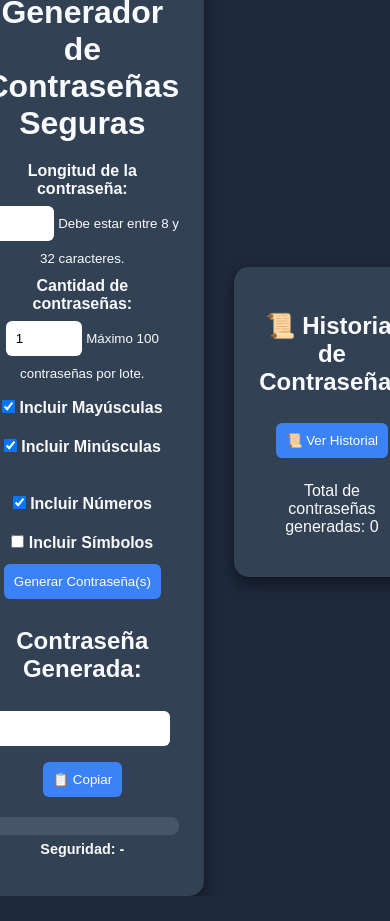
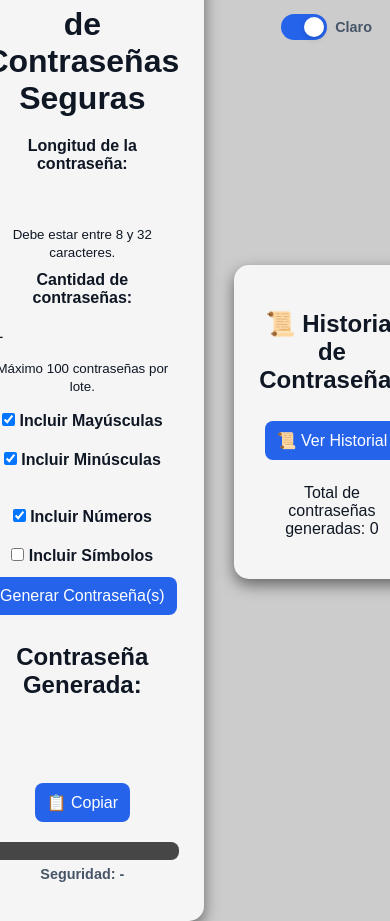
Before and after one commit to omarpiero/ProyectoUniversidad, a plain HTML site: page generador_v1.4/index.html in a window 390 px wide. Shown: the top 921 px of the page. Before the commit the page ends 896 px from the top, so only its background shows below. Drawn offline with Linux system fonts and the light colour scheme.

Commit message:
Se añadió la funcionalidad de alternar entre el modo claro y oscuro  / Omar Terbullino

```diff
--- a/generador_v1.3/styles.css
+++ /dev/null
@@ -1,124 +0,0 @@
-body {
-  font-family: Arial, sans-serif;
-  background: #1e293b;
-  color: #f8fafc;
-  display: flex;
-  justify-content: center;
-  align-items: center;
-  height: 100vh;
-  margin: 0;
-  gap: 30px;
-}
-
-.container {
-  background: #334155;
-  padding: 25px;
-  border-radius: 15px;
-  box-shadow: 0px 6px 15px rgba(0,0,0,0.5);
-  width: 380px;
-  text-align: center;
-}
-
-h1 {
-  margin-bottom: 20px;
-}
-
-input, button {
-  margin: 8px 0;
-  padding: 10px;
-  border-radius: 6px;
-  border: none;
-}
-
-button {
-  background: #3b82f6;
-  color: white;
-  cursor: pointer;
-  transition: background 0.3s;
-}
-
-button:hover {
-  background: #2563eb;
-}
-
-form label {
-  display: block;
-  margin-top: 10px;
-  font-weight: bold;
-}
-
-.result input {
-  width: 80%;
-  text-align: center;
-  font-weight: bold;
-}
-
-/* Historial */
-#historyContainer {
-  margin-top: 10px;
-  padding: 12px;
-  background: #334155;
-  border-radius: 8px;
-}
-
-#historyList {
-  max-height: 150px;
-  overflow-y: auto;
-  padding-left: 20px;
-  margin-bottom: 10px;
-}
-
-#historyList li {
-  font-family: monospace;
-  margin: 2px 0;
-  color: #f1f5f9;
-}
-
-/* Modal */
-.modal {
-  display: none;
-  position: fixed;
-  z-index: 1;
-  left: 0; top: 0;
-  width: 100%; height: 100%;
-  background-color: rgba(0,0,0,0.7);
-}
-
-.modal-content {
-  background: #f8fafc;
-  color: #1e293b;
-  margin: 15% auto;
-  padding: 20px;
-  border-radius: 10px;
-  width: 300px;
-  text-align: center;
-}
-
-#closeModal {
-  float: right;
-  font-size: 20px;
-  cursor: pointer;
-}
-
-/* Medidor de seguridad */
-#strengthContainer {
-  margin-top: 12px;
-  width: 100%;
-  background: #475569;
-  border-radius: 8px;
-  overflow: hidden;
-  height: 18px;
-}
-
-#strengthBar {
-  height: 100%;
-  width: 0%;
-  background: red;
-  transition: width 0.4s ease, background 0.4s ease;
-}
-
-#strengthText {
-  margin-top: 6px;
-  font-size: 0.9em;
-  font-weight: bold;
-}
--- a/generador_v1.3/index.html
+++ b/generador_v1.4/index.html
@@ -7,6 +7,15 @@
   <link rel="stylesheet" href="styles.css">
 </head>
 <body>
+  <!-- SWITCH TEMA (arriba a la derecha) -->
+  <div class="theme-toggle-wrapper">
+    <label class="theme-switch" for="themeToggle">
+      <input type="checkbox" id="themeToggle" />
+      <span class="slider"></span>
+    </label>
+    <span class="theme-label">Claro</span>
+  </div>
+
   <!-- 🔹 CONTENEDOR 1: Generador -->
   <div class="container">
     <h1>Generador de Contraseñas Seguras</h1>
--- a/generador_v1.3/script.js
+++ b/generador_v1.4/script.js
@@ -127,7 +127,6 @@ function guardarPasswordEnHistorial(password) {
   }
 }
 
-
 function reiniciarHistorial() {
   if (confirm("¿Seguro que deseas reiniciar el historial y el contador?")) {
     localStorage.removeItem("passwordHistory");
@@ -227,20 +226,24 @@ function actualizarMedidor(password) {
   const score = calcularFuerza(password);
 
   const niveles = [
-    { min: 0, color: "red", label: "Muy débil" },
-    { min: 2, color: "orange", label: "Débil" },
-    { min: 4, color: "yellow", label: "Aceptable" },
-    { min: 5, color: "lightgreen", label: "Fuerte" },
-    { min: 6, color: "green", label: "Muy fuerte" }
+    { min: 0, varColor: "--strength-very-weak", label: "Muy débil" },
+    { min: 2, varColor: "--strength-weak", label: "Débil" },
+    { min: 4, varColor: "--strength-acceptable", label: "Aceptable" },
+    { min: 5, varColor: "--strength-strong", label: "Fuerte" },
+    { min: 6, varColor: "--strength-very-strong", label: "Muy fuerte" }
   ];
 
-  const nivel = niveles.reverse().find(n => score >= n.min) || niveles[0];
+  // Escoger nivel
+  let nivel = niveles[0];
+  for (let i = niveles.length - 1; i >= 0; i--) {
+    if (score >= niveles[i].min) { nivel = niveles[i]; break; }
+  }
 
-  bar.style.width = (score / 7) * 100 + "%";
-  bar.style.background = nivel.color;
+  const widthPercent = Math.min(100, Math.round((score / 7) * 100));
+  bar.style.width = widthPercent + "%";
+  bar.style.background = getComputedStyle(document.documentElement).getPropertyValue(nivel.varColor).trim();
   text.textContent = "Seguridad: " + nivel.label;
 }
-
 
 // ===============================
 // Interfaz
@@ -274,7 +277,7 @@ function copiarPasswordAlPortapapeles() {
 }
 
 // ===============================
-// Flujo principal
+// Manejo formulario
 // ===============================
 function manejarGeneracion(event) {
   event.preventDefault();
@@ -300,6 +303,48 @@ function manejarGeneracion(event) {
 }
 
 // ===============================
+// Tema (claro / oscuro)
+// ===============================
+const THEME_KEY = "preferredTheme"; // "dark" o "light"
+
+function setTheme(isLight) {
+  if (isLight) {
+    document.body.classList.add("light-theme");
+    document.getElementById("themeToggle").checked = true;
+    document.querySelector(".theme-label").textContent = "Claro";
+    localStorage.setItem(THEME_KEY, "light");
+  } else {
+    document.body.classList.remove("light-theme");
+    document.getElementById("themeToggle").checked = false;
+    document.querySelector(".theme-label").textContent = "Oscuro";
+    localStorage.setItem(THEME_KEY, "dark");
+  }
+}
+
+function initThemeToggle() {
+  const toggle = document.getElementById("themeToggle");
+
+  // Preferencia guardada -> aplicar
+  const saved = localStorage.getItem(THEME_KEY);
+  if (saved === "light") {
+    setTheme(true);
+  } else if (saved === "dark") {
+    setTheme(false);
+  } else {
+    // Sin preferencia: usar modo oscuro por defecto pero permitir preferencia de sistema como alternativa
+    const prefersLight = window.matchMedia && window.matchMedia('(prefers-color-scheme: light)').matches;
+    setTheme(prefersLight); // si el sistema sugiere claro, respetarlo; si no, se queda oscuro
+  }
+
+  toggle.addEventListener("change", (e) => {
+    setTheme(e.target.checked);
+    // actualizar medidor para forzar reaplicación de colores (si corresponde)
+    const current = document.getElementById("passwordOutput").value;
+    actualizarMedidor(current);
+  });
+}
+
+// ===============================
 // Inicialización
 // ===============================
 function inicializarEventos() {
@@ -309,7 +354,10 @@ function inicializarEventos() {
   document.getElementById("exportBtn").addEventListener("click", exportarHistorial);
   document.getElementById("resetBtn").addEventListener("click", reiniciarHistorial);
   document.getElementById("passwordOutput").addEventListener("input", (e) => actualizarMedidor(e.target.value));
-  window.onload = cargarHistorial;
+  window.onload = () => {
+    cargarHistorial();
+    initThemeToggle();
+  };
 }
 
 inicializarEventos();
--- /dev/null
+++ b/generador_v1.4/styles.css
@@ -0,0 +1,240 @@
+:root{
+  /* Colores - modo oscuro por defecto */
+  --bg: #0f1724;            /* body background */
+  --card-bg: #334155;
+  --text: #f8fafc;
+  --muted: #cbd5e1;
+  --primary: #3b82f6;
+  --primary-hover: #2563eb;
+  --strength-bg: #475569;
+
+  --strength-very-weak: #ef4444; /* red */
+  --strength-weak: #f97316;      /* orange */
+  --strength-acceptable: #facc15; /* yellow */
+  --strength-strong: #86efac;     /* lightgreen */
+  --strength-very-strong: #16a34a;/* green */
+}
+
+/* Tema claro */
+body.light-theme {
+  --bg: #cccccc;
+  --card-bg: #f5f5f5;
+  --text: #0f1724;
+  --muted: #475569;
+  --primary: #2563eb;
+  --primary-hover: #1e40af;
+  --strength-bg: #464646;
+
+  --strength-very-weak: #ef4444;
+  --strength-weak: #f97316;
+  --strength-acceptable: #d97706;
+  --strength-strong: #16a34a;
+  --strength-very-strong: #0f5132;
+}
+
+* { box-sizing: border-box; }
+
+body {
+  font-family: Arial, sans-serif;
+  background: var(--bg);
+  color: var(--text);
+  display: flex;
+  justify-content: center;
+  align-items: center;
+  height: 100vh;
+  margin: 0;
+  gap: 30px;
+  padding: 20px;
+}
+
+/* Tema toggle (arriba derecha) */
+.theme-toggle-wrapper {
+  position: fixed;
+  top: 14px;
+  right: 18px;
+  display: flex;
+  align-items: center;
+  gap: 8px;
+  z-index: 999;
+  color: var(--muted);
+  font-weight: 600;
+  user-select: none;
+}
+
+.theme-label{
+  font-size: 0.9rem;
+  color: var(--muted);
+}
+
+/* Switch */
+.theme-switch {
+  position: relative;
+  display: inline-block;
+  width: 46px;
+  height: 26px;
+}
+
+.theme-switch input {
+  opacity: 0;
+  width: 0;
+  height: 0;
+}
+
+.theme-switch .slider {
+  position: absolute;
+  cursor: pointer;
+  top: 0; left: 0;
+  right: 0; bottom: 0;
+  background-color: #94a3b8;
+  border-radius: 999px;
+  transition: background 0.25s ease;
+}
+
+.theme-switch .slider::before {
+  content: "";
+  position: absolute;
+  height: 20px;
+  width: 20px;
+  left: 3px;
+  top: 3px;
+  background-color: white;
+  border-radius: 50%;
+  transition: transform 0.25s ease;
+  box-shadow: 0 2px 6px rgba(0,0,0,0.15);
+}
+
+.theme-switch input:checked + .slider {
+  background-color: var(--primary);
+}
+.theme-switch input:checked + .slider::before {
+  transform: translateX(20px);
+}
+
+/* Contenedores */
+.container {
+  background: var(--card-bg);
+  padding: 25px;
+  border-radius: 15px;
+  box-shadow: 0px 6px 15px rgba(0,0,0,0.5);
+  width: 380px;
+  text-align: center;
+  color: var(--text);
+}
+
+h1 { margin-bottom: 20px; }
+
+input, button {
+  margin: 8px 0;
+  padding: 10px;
+  border-radius: 6px;
+  border: none;
+  font-size: 1rem;
+}
+
+input[type="number"] {
+  width: 100%;
+  background: transparent;
+  color: var(--text);
+  border: 1px solid rgba(255,255,255,0.06);
+  padding: 8px;
+}
+
+/* botones */
+button {
+  background: var(--primary);
+  color: white;
+  cursor: pointer;
+  transition: background 0.3s;
+  padding: 10px 12px;
+  border-radius: 8px;
+  border: none;
+}
+
+button:hover { background: var(--primary-hover); }
+
+form label {
+  display: block;
+  margin-top: 10px;
+  font-weight: bold;
+  color: var(--text);
+}
+
+.result input {
+  width: 80%;
+  text-align: center;
+  font-weight: bold;
+  background: transparent;
+  color: var(--text);
+  border: 1px solid rgba(255,255,255,0.06);
+}
+
+/* Historial */
+#historyContainer {
+  margin-top: 10px;
+  padding: 12px;
+  background: var(--card-bg);
+  border-radius: 8px;
+}
+
+#historyList {
+  max-height: 150px;
+  overflow-y: auto;
+  padding-left: 20px;
+  margin-bottom: 10px;
+}
+
+#historyList li {
+  font-family: monospace;
+  margin: 2px 0;
+  color: var(--text);
+}
+
+/* Modal */
+.modal {
+  display: none;
+  position: fixed;
+  z-index: 1;
+  left: 0; top: 0;
+  width: 100%; height: 100%;
+  background-color: rgba(0,0,0,0.7);
+}
+
+.modal-content {
+  background: var(--bg);
+  color: var(--text);
+  margin: 15% auto;
+  padding: 20px;
+  border-radius: 10px;
+  width: 300px;
+  text-align: center;
+}
+
+#closeModal {
+  float: right;
+  font-size: 20px;
+  cursor: pointer;
+}
+
+/* Medidor de seguridad */
+#strengthContainer {
+  margin-top: 12px;
+  width: 100%;
+  background: var(--strength-bg);
+  border-radius: 8px;
+  overflow: hidden;
+  height: 18px;
+}
+
+#strengthBar {
+  height: 100%;
+  width: 0%;
+  background: var(--strength-very-weak);
+  transition: width 0.4s ease, background 0.4s ease;
+}
+
+#strengthText {
+  margin-top: 6px;
+  font-size: 0.9em;
+  font-weight: bold;
+  color: var(--muted);
+}
```
Also changed, not shown: README.md.
